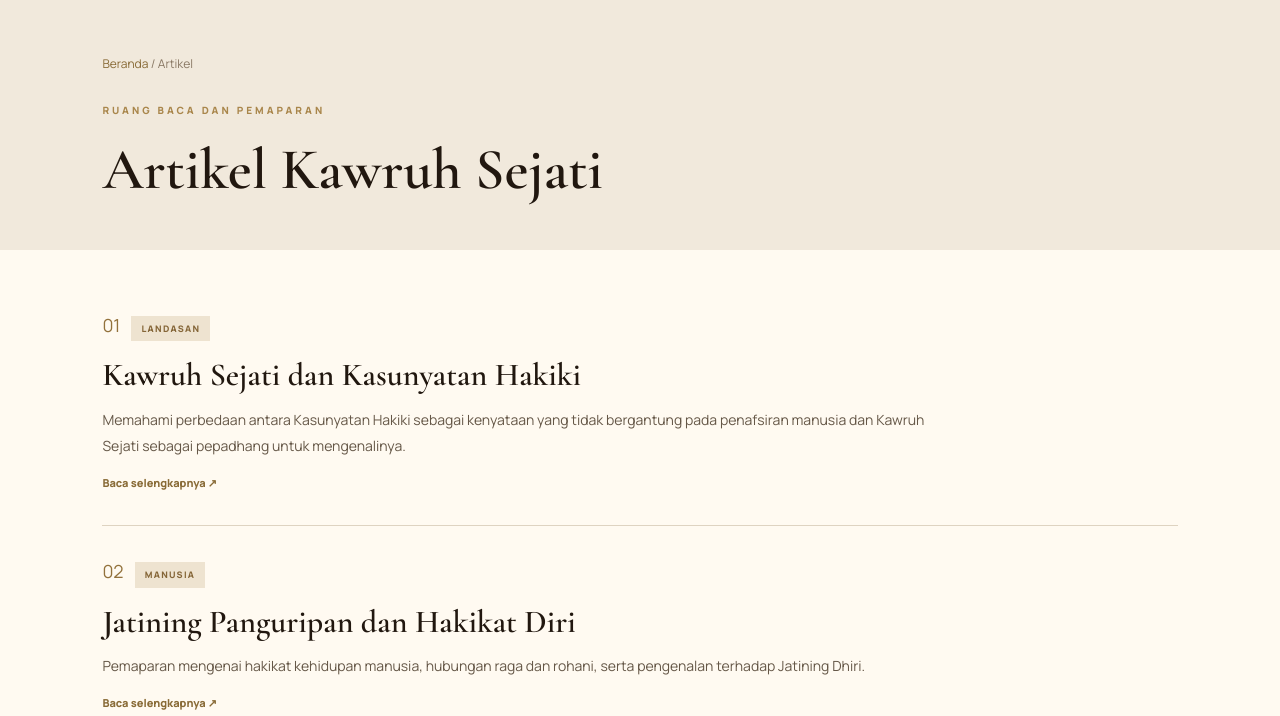
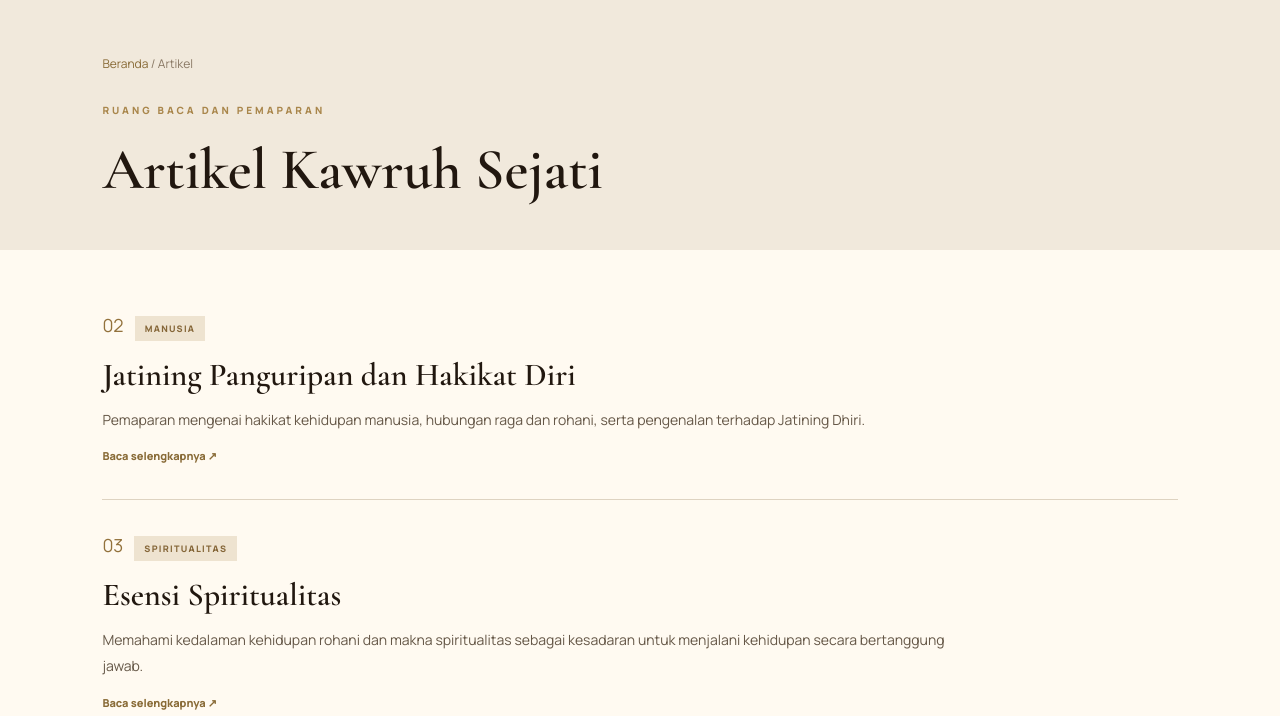
Before and after one commit to cah-angon67/pustaka-kawruh-sejati, a plain HTML site: page artikel.html in a window 1280 px wide. Shown: the part 84-800 px from the top of the page. Drawn offline with nearby package versions, Linux system fonts and the light colour scheme.

Commit message:
Update artikel.html

```diff
--- a/artikel.html
+++ b/artikel.html
@@ -41,20 +41,6 @@
 <main class="listing-wrap section">
 
   <div class="article-list" id="articleList">
-
-    <article class="article-entry" data-category="landasan">
-      <span class="number">01</span>
-      <span class="tag">Landasan</span>
-      <h2>Kawruh Sejati dan Kasunyatan Hakiki</h2>
-      <p>
-        Memahami perbedaan antara Kasunyatan Hakiki sebagai
-        kenyataan yang tidak bergantung pada penafsiran manusia
-        dan Kawruh Sejati sebagai pepadhang untuk mengenalinya.
-      </p>
-      <a href="kawruh-sejati-kasunyatan-hakiki.html">
-        Baca selengkapnya ↗
-      </a>
-    </article>
 
     <article class="article-entry" data-category="manusia">
       <span class="number">02</span>
```
